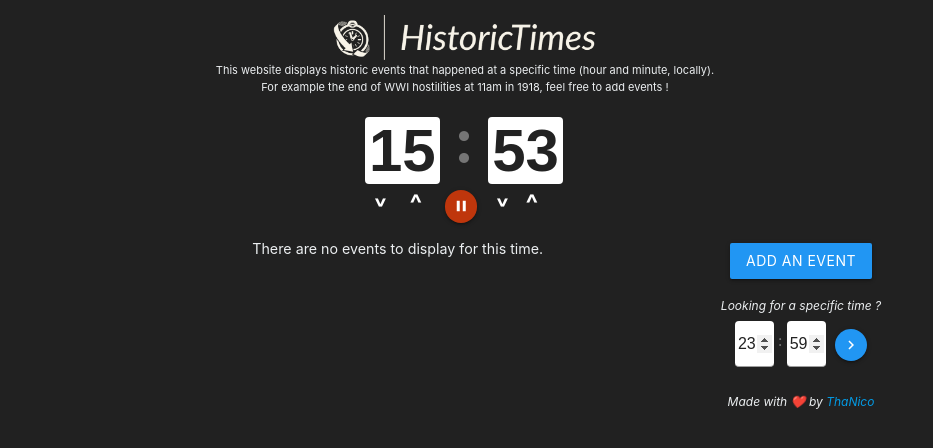
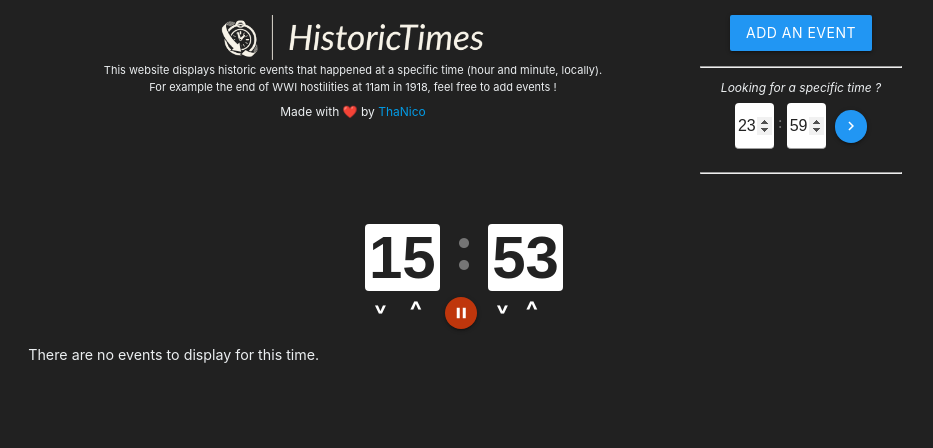
Before and after one commit to ThaNico/HistoricTimes, a Django app: page / in a window 1280 px wide. Shown: the top 448 px of the page, without its empty margins (175-1108 px from the left). Run offline with Django 4.2, Linux system fonts and the light colour scheme; data that the repository does not hold is empty.

Commit message:
style changes

```diff
--- a/main/templates/core/base.html
+++ b/main/templates/core/base.html
@@ -19,13 +19,23 @@
 
 <body class="grey darken-4 blue-grey-text text-lighten-5">
   <div class="container">
+    <div class="row">
+      <div class="col s12 m8 l9">
         <a href="{% url 'home' %}">
           <img id="logo" src="{% static 'logo/logo.png' %}" alt="Logo" />
         </a>
-    <label id="label-explain" class="blue-grey-text text-lighten-5">
+        <label id="label-explain" class="blue-grey-text text-lighten-5 center">
           This website displays historic events that happened at a specific time (hour and minute, locally).<br>
           For example the end of WWI hostilities at 11am in 1918, feel free to add events !
         </label>
+        <label id="label-made" class="blue-grey-text text-lighten-5 center">Made with ❤️ by
+          <a href="https://github.com/ThaNico/HistoricTimes" target="_blank">ThaNico</a></label>
+      </div>
+      <div class="col s12 m4 l3">
+        {% block header %}
+        {% endblock %}
+      </div>
+    </div>
 
     <div class="row">
       <div id="mainColumn" class="col s12 m12 l12">
--- a/main/templates/home.html
+++ b/main/templates/home.html
@@ -1,5 +1,28 @@
 {% extends 'core/base.html' %}
 {% load static %}
+
+{% block header %}
+<div id="specific-time" class="center">
+    <p>
+        <a href="{% url 'add-event' %}" class="waves-effect waves-light btn blue hide-on-small-only">
+            Add an event</a>
+    </p>
+
+    <hr class="show-on-small" />
+
+    <label class="blue-grey-text text-lighten-5">Looking for a specific time ?</label>
+    <p>
+        <input type="number" id="specific-hour" min="0" max="23" value="23" />
+        <span class="time-separator">:</span>
+        <input type="number" id="specific-minute" min="0" max="59" value="59" />
+
+        <button id="specific-search" class="btn-floating btn-small waves-effect waves-light blue"><i
+                class="material-icons">navigate_next</i></button>
+    </p>
+
+    <hr class="show-on-small" />
+</div>
+{% endblock %}
 
 {% block content %}
 <div id="time-container">
@@ -25,26 +48,7 @@
 </div>
 
 <div class="row">
-    <div id="events-container" class="col s7 m8 offset-l3 l6"></div>
-
-    <div id="specific-time" class="col s5 m4 l3">
-        <p>
-            <a href="{% url 'add-event' %}" class="waves-effect waves-light btn blue hide-on-small-only">
-                Add an event</a>
-        </p>
-
-        <label class="blue-grey-text text-lighten-5">Looking for a specific time ?</label>
-        <p>
-            <input type="number" id="specific-hour" min="0" max="23" value="23" />
-            <span class="time-separator">:</span>
-            <input type="number" id="specific-minute" min="0" max="59" value="59" />
-
-            <button id="specific-search" class="btn-floating btn-small waves-effect waves-light blue"><i
-                    class="material-icons">navigate_next</i></button>
-        </p>
-        <label class="blue-grey-text text-lighten-5">Made with ❤️ by
-            <a href="https://github.com/ThaNico/HistoricTimes" target="_blank">ThaNico</a></label>
-    </div>
+    <div id="events-container" class="col"></div>
 </div>
 
 <div id="event-template" class="event">
--- a/static/style.css
+++ b/static/style.css
@@ -52,7 +52,7 @@ input[type="number"]::-webkit-outer-spin-button {
 }
 
 #specific-time {
-  text-align: center;
+  margin-top: 1rem;
 }
 
 #specific-time label {
@@ -139,7 +139,16 @@ input[type="number"]::-webkit-outer-spin-button {
 
 #label-explain {
   font-size: 11px;
-  text-align: center;
   display: block;
   width: 100%;
 }
+
+#label-made {
+  width: 100%;
+  display: block;
+  padding-top: 0.5rem;
+}
+
+.center {
+  text-align: center;
+}
```
Lines whose indentation alone changed are shown as unchanged.
